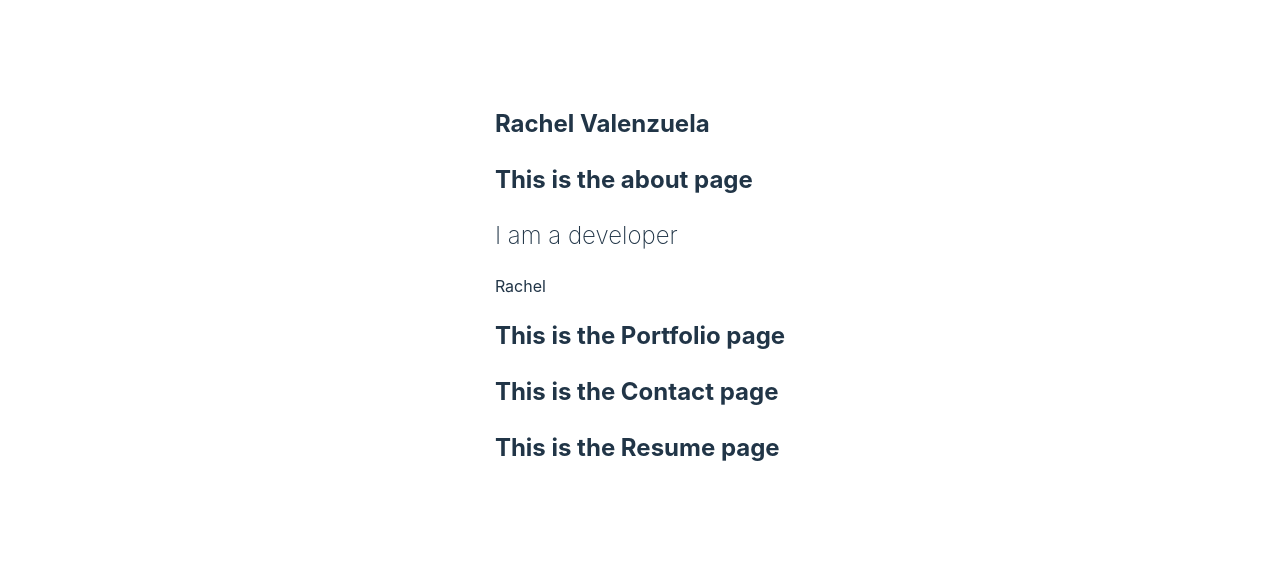
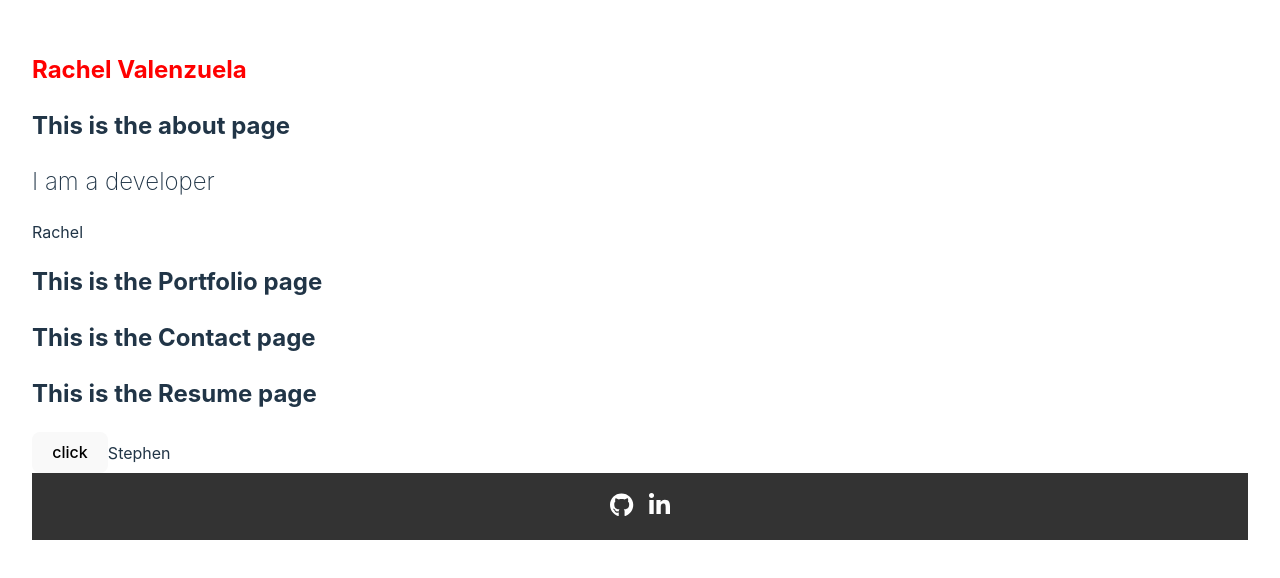
Before and after one commit to 1122c/hw20-great-portfolio, a React (Vite) app: page /contact in a window 1280 px wide. Shown: the part 114-692 px from the top of the page. Built offline with nearby package versions, Linux system fonts and the light colour scheme.

Commit message:
added some test code. won't keep it long term

```diff
--- a/src/App.css
+++ b/src/App.css
@@ -1,5 +1,5 @@
 #root {
-  max-width: 1280px;
+  width: 100%;
   margin: 0 auto;
   padding: 2rem;
   /* text-align: center; */
--- a/src/App.jsx
+++ b/src/App.jsx
@@ -4,6 +4,7 @@ import About from './components/pages/About'
 import Portfolio from './components/pages/Portfolio'
 import Contact from './components/pages/Contact'
 import Resume from './components/pages/Resume'
+import Footer from './components/Footer/Footer'
 import './App.css'
 
 function App() {
@@ -16,6 +17,7 @@ function App() {
     <Portfolio/>
     <Contact/>
     <Resume/>
+    <Footer/>
     </>
   )
 }
--- a/src/components/Footer/Footer.jsx
+++ b/src/components/Footer/Footer.jsx
@@ -1,5 +1,5 @@
 // import React from "react";
-import styles from "./Footer.module.css"; // Make sure to create this CSS module file
+import "./Footer.css"; // Make sure to create this CSS module file
 import { FontAwesomeIcon } from "@fortawesome/react-fontawesome";
 import { faGithub, faLinkedinIn } from "@fortawesome/free-brands-svg-icons"; // Corrected icons import
 
@@ -12,8 +12,8 @@ export default function Footer() {
     ];
 
     return (
-        <footer className={styles.footer}>
-            <div className={styles.socialLinks}>
+        <footer className="footer">
+            <div className="socialLinks">
                 {socialLinks.map((link) => (
                     <a
                         key={link.name}
@@ -21,9 +21,9 @@ export default function Footer() {
                         target="_blank"
                         rel="noopener noreferrer" //security for new page opening. prevents url from redirecting to malicious url
                         aria-label={`Follow me on ${link.name}`}
-                        className={styles.socialLink}
+                        className="socialLink"
                     >
-                        <FontAwesomeIcon icon={link.icon} className={styles.icon} />
+                        <FontAwesomeIcon icon={link.icon} className="icon" />
                     </a>
                 ))}
             </div>
--- a/src/components/Header/Header.jsx
+++ b/src/components/Header/Header.jsx
@@ -1,10 +1,10 @@
-
+import styles from "./Header.module.css"
 
 function Header(){
 
 return(
         <div className="main">
-            <h2>Rachel Valenzuela</h2>
+            <h2 className={styles.font}>Rachel Valenzuela</h2>
             {/* import nav here */}
         </div>
     )
--- a/src/components/Header/Header.module.css
+++ b/src/components/Header/Header.module.css
@@ -0,0 +1,3 @@
+.font{
+    color: red
+}
--- a/src/components/pages/Resume.jsx
+++ b/src/components/pages/Resume.jsx
@@ -1,11 +1,26 @@
+import {useState, useEffect} from "react"
+
 function Resume(){
+    const [name, setName] = useState("Rachel")
 
+    useEffect(()=> {
+        defaultName()
+    }, [])
 
+function changeName(){
+setName("Robby")
+}
+function defaultName(){
+setName("Stephen")
+}
 
     return(
         <div className="main">
             <h2>This is the Resume page</h2>
             {/* list front end and backend proficiences */}
+
+            <button onClick={changeName}>click</button>
+            {name}
         </div>
     )
 }
```
Also changed, not shown: src/components/Footer/Footer.css (renamed from src/components/Footer/Footer.module.css).
